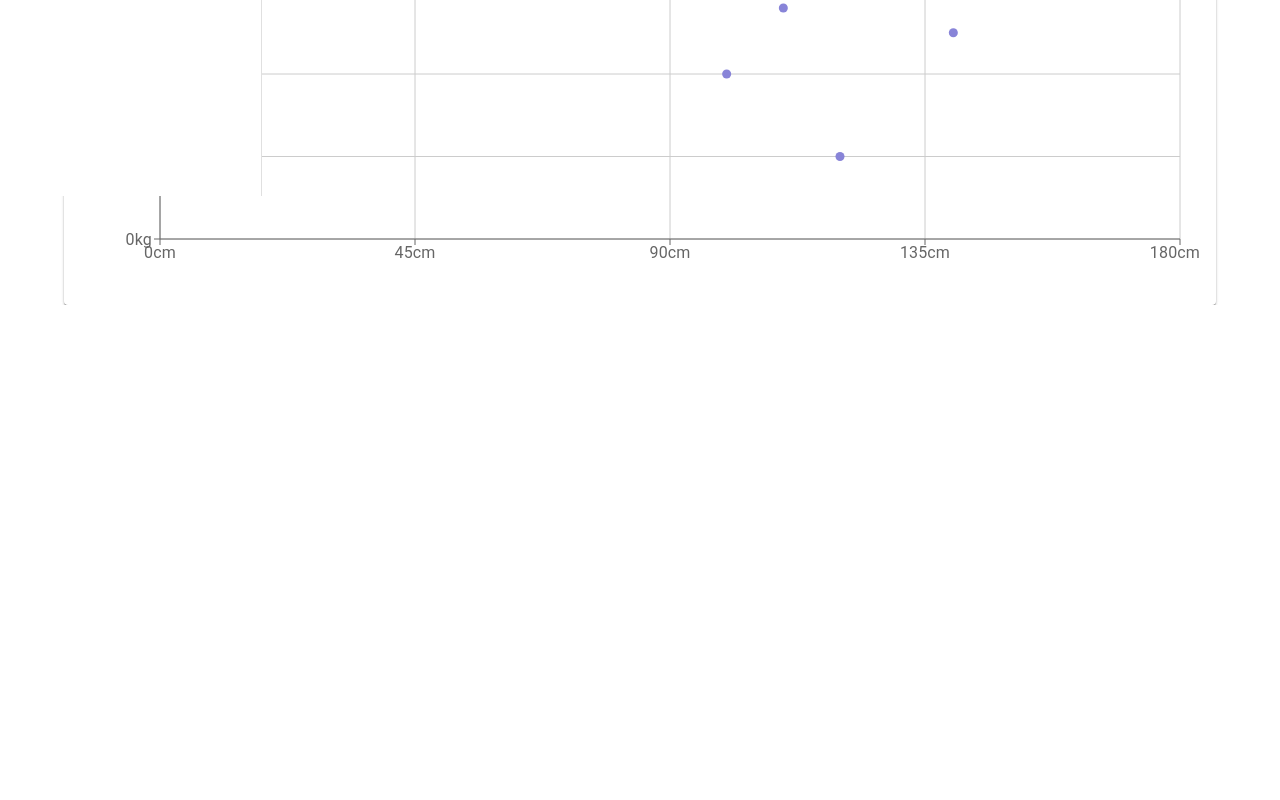
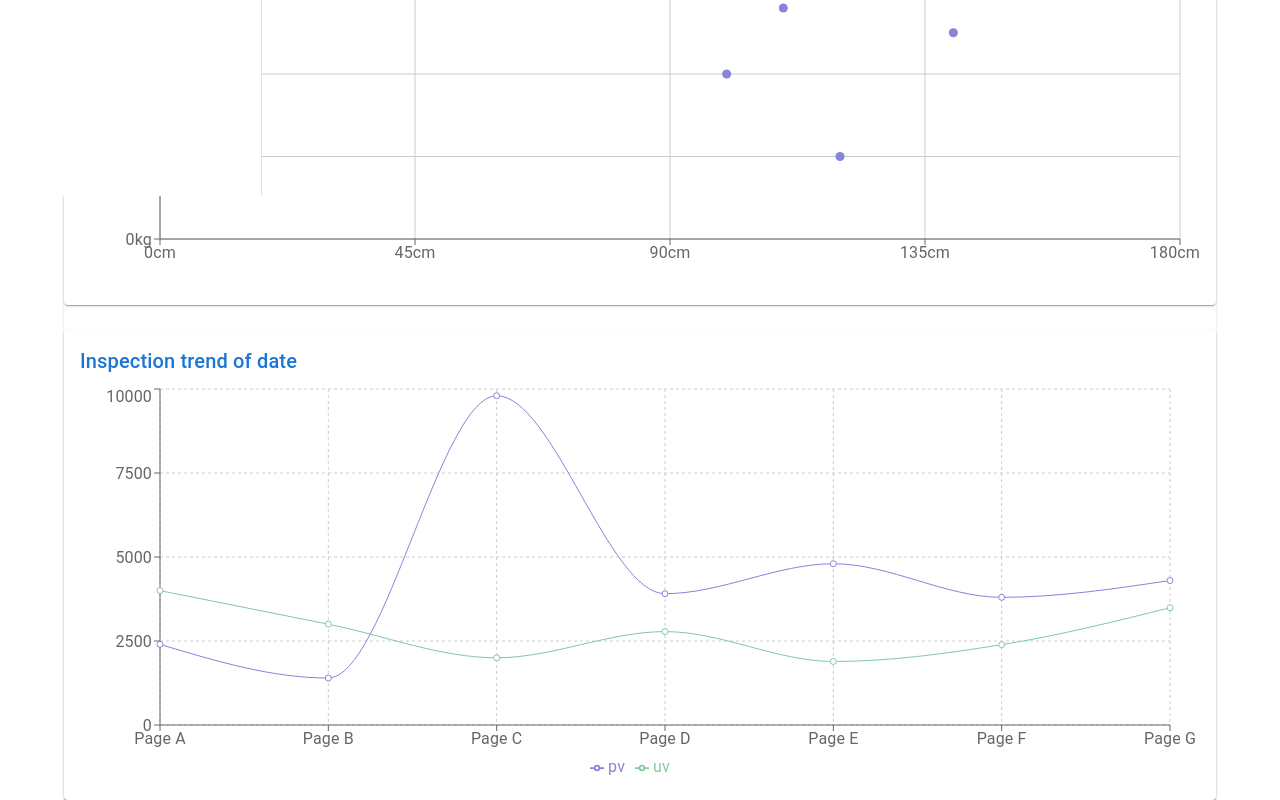
Before and after one commit to kimhaeil/Luna, a React (Create React App) app in the folder lunaclient/: page /Home in a window 1280 px wide. Shown: the part 604-1404 px from the top of the page. Before the commit the page ends 909 px from the top, so only its background shows below. Built offline with nearby package versions, Linux system fonts and the light colour scheme.

Commit message:
신규 차트 추가 / DJANGO SQL Conneciton 테스트

```diff
--- a/lunaclient/src/components/Dashboard.js
+++ b/lunaclient/src/components/Dashboard.js
@@ -13,6 +13,7 @@ import Summary from "../Summary";
 import UsageChart from "../UsageChart";
 import {ResponsiveContainer } from 'recharts';
 import RadarChart from "./RadarChart";
+import InspectionTrendOfDate from './InspectionTrendOfDate';
 
 function DashboardContent() {
     return (
@@ -49,6 +50,14 @@ function DashboardContent() {
                         <UsageChart />
                     </Paper>
                 </Grid>
+                <Grid item xs={12}>
+                    <Paper
+                        sx={{ p: 2, display: "flex", flexDirection: "column" }}
+                    >
+                        <InspectionTrendOfDate />
+                    </Paper>
+
+                </Grid>
             </Grid>
         </React.Fragment>
     );
--- /dev/null
+++ b/lunaclient/src/components/InspectionTrendOfDate.js
@@ -0,0 +1,96 @@
+import React, { PureComponent } from "react";
+import {
+  LineChart,
+  Line,
+  XAxis,
+  YAxis,
+  CartesianGrid,
+  Tooltip,
+  Legend,
+  ResponsiveContainer,
+} from "recharts";
+import Title from "../Title";
+
+
+const data = [
+  {
+    name: "Page A",
+    uv: 4000,
+    pv: 2400,
+    amt: 2400,
+  },
+  {
+    name: "Page B",
+    uv: 3000,
+    pv: 1398,
+    amt: 2210,
+  },
+  {
+    name: "Page C",
+    uv: 2000,
+    pv: 9800,
+    amt: 2290,
+  },
+  {
+    name: "Page D",
+    uv: 2780,
+    pv: 3908,
+    amt: 2000,
+  },
+  {
+    name: "Page E",
+    uv: 1890,
+    pv: 4800,
+    amt: 2181,
+  },
+  {
+    name: "Page F",
+    uv: 2390,
+    pv: 3800,
+    amt: 2500,
+  },
+  {
+    name: "Page G",
+    uv: 3490,
+    pv: 4300,
+    amt: 2100,
+  },
+];
+
+export default class Example extends PureComponent {
+  static demoUrl = "https://codesandbox.io/s/simple-line-chart-kec3v";
+
+  render() {
+    return (
+      <React.Fragment>
+        <Title>Inspection trend of date</Title>
+        <ResponsiveContainer height={400}>
+          <LineChart
+            width={500}
+            height={300}
+            data={data}
+            margin={{
+              top: 5,
+              right: 30,
+              left: 20,
+              bottom: 5,
+            }}
+          >
+            <CartesianGrid strokeDasharray="3 3" />
+            <XAxis dataKey="name" />
+            <YAxis />
+            <Tooltip />
+            <Legend />
+            <Line
+              type="monotone"
+              dataKey="pv"
+              stroke="#8884d8"
+              activeDot={{ r: 8 }}
+            />
+            <Line type="monotone" dataKey="uv" stroke="#82ca9d" />
+          </LineChart>
+        </ResponsiveContainer>
+      </React.Fragment>
+    );
+  }
+}
```
Also changed, not shown: 2 other files (tests, documents, lock files or other folders).
